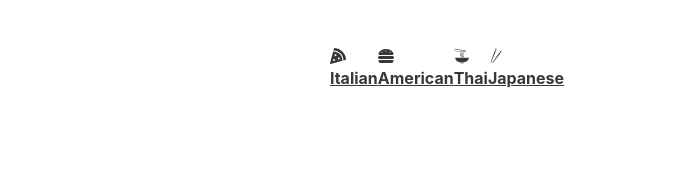
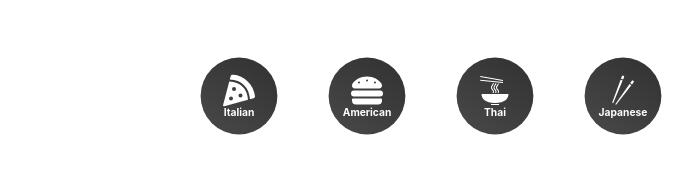
Before and after one commit to gustavoloureirodosreis/recipe_app, a React (Create React App) app: page / in a window 1280 px wide. Shown: the top 184 px of the page, without its empty margins (193-886 px from the left). Built offline with nearby package versions, Linux system fonts and the light colour scheme; no server answers.

Commit message:
@looking nice, joker!

```diff
--- a/src/components/Category.jsx
+++ b/src/components/Category.jsx
@@ -9,22 +9,22 @@
     render () {
         return (
             <List>
-                <NavLink to={'/cuisine/Italian'}>
+                <SLink to={'/cuisine/Italian'}>
                     <FaPizzaSlice />
                     <h4>Italian</h4>
-                </NavLink>
-                <NavLink to={'/cuisine/American'}>
+                </SLink>
+                <SLink to={'/cuisine/American'}>
                     <FaHamburger />
                     <h4>American</h4>
-                </NavLink>
-                <NavLink to={'/cuisine/Thai'}>
+                </SLink>
+                <SLink to={'/cuisine/Thai'}>
                     <GiNoodles />
                     <h4>Thai</h4>
-                </NavLink>
-                <NavLink to={'/cuisine/Japanese'}>
+                </SLink>
+                <SLink to={'/cuisine/Japanese'}>
                     <GiChopsticks />
                     <h4>Japanese</h4>
-                </NavLink>
+                </SLink>
             </List>
         )
     }
@@ -38,5 +38,43 @@
     margin: 2rem 0;
 `;
 
+const SLink = styled(NavLink)`
+    display: flex;
+    flex-direction: column;
+    justify-content: center;
+    align-items: center;
+    text-decoration: none;
+    border-radius: 50%;
+    margin-right: 2rem;
+    background: linear-gradient(35deg, #494949, #313131);
+    width: 6rem;
+    height: 6rem;
+    cursor: pointer;
+    transform: scale(0.8);
+
+    h4 {
+        color: #fff;
+        font-size: 0.8rem;
+
+    }
+
+    svg {
+        color: #fff;
+        font-size: 2.5rem;
+    }
+
+    &.active {
+        background: linear-gradient(to right, #f27121, #e94057);
+
+        svg {
+            color: #fff;
+        }
+
+        h4 {
+            color: #fff;
+        }
+    }
+`;
+
 
 export default Category
--- a/src/pages/Cuisine.jsx
+++ b/src/pages/Cuisine.jsx
@@ -20,8 +20,35 @@
     }, [params.type]);
 
     return (
-        <div></div>
+        <Grid>
+            {cuisine.map((item) => (
+                <Card key={item.id}>
+                    <img src={item.image} alt={item.title} />
+                    <h4>{item.title}</h4>
+                </Card>
+            ))}
+        </Grid>
     )
 }
 
+const Grid = styled.div`
+    display: grid;
+    grid-template-columns: repeat(auto-fit, minmax(20rem, 1fr));
+    grid-gap: 3rem;
+`;
+
+const Card = styled.div`
+    img {
+        width: 100%;
+        border-radius: 2rem;
+    }
+    a {
+        text-decoration: none;
+    }
+    h4 {
+        text-align: center;
+        padding: 1rem;
+    }
+`;
+
 export default Cuisine;
```
